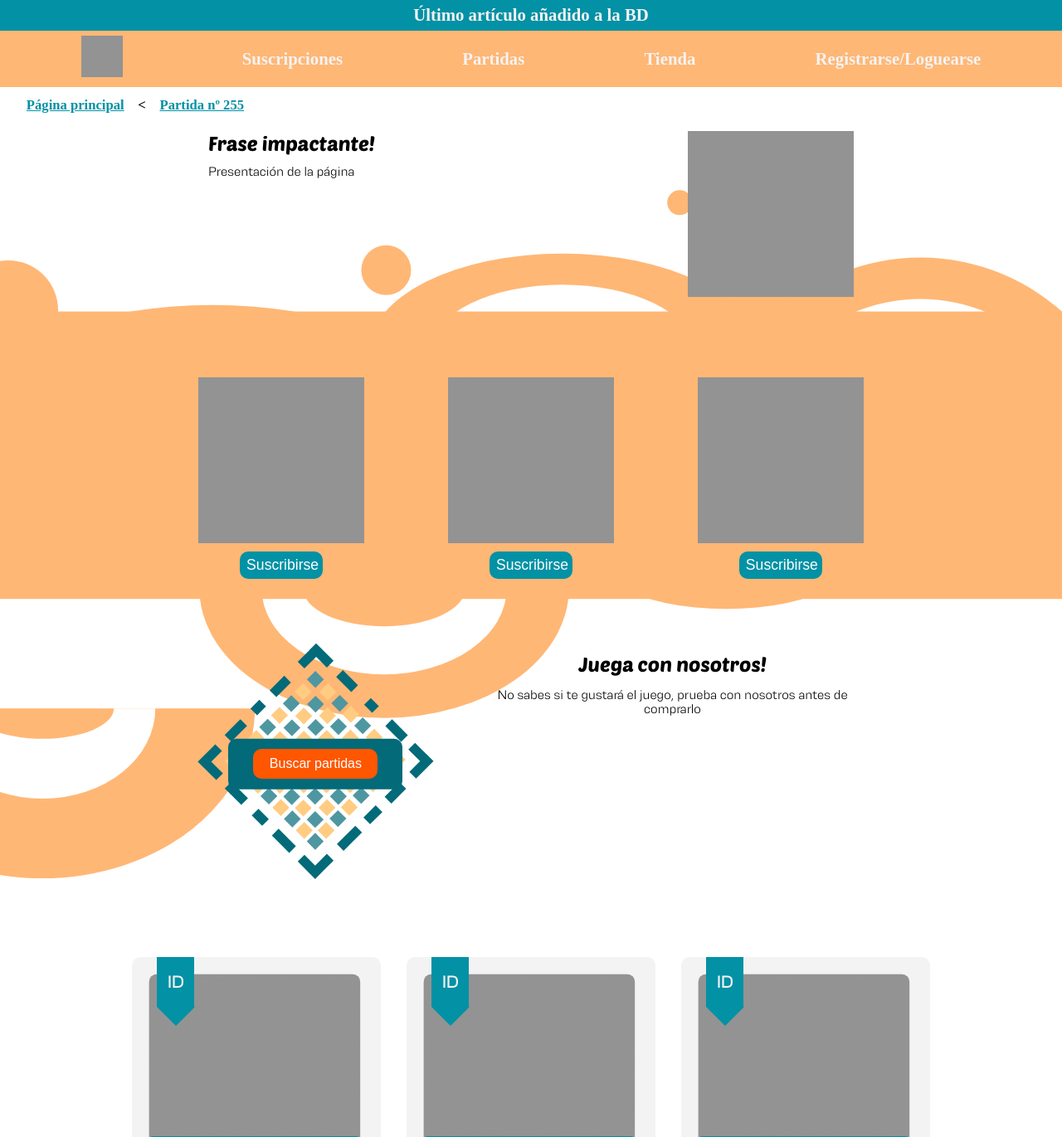
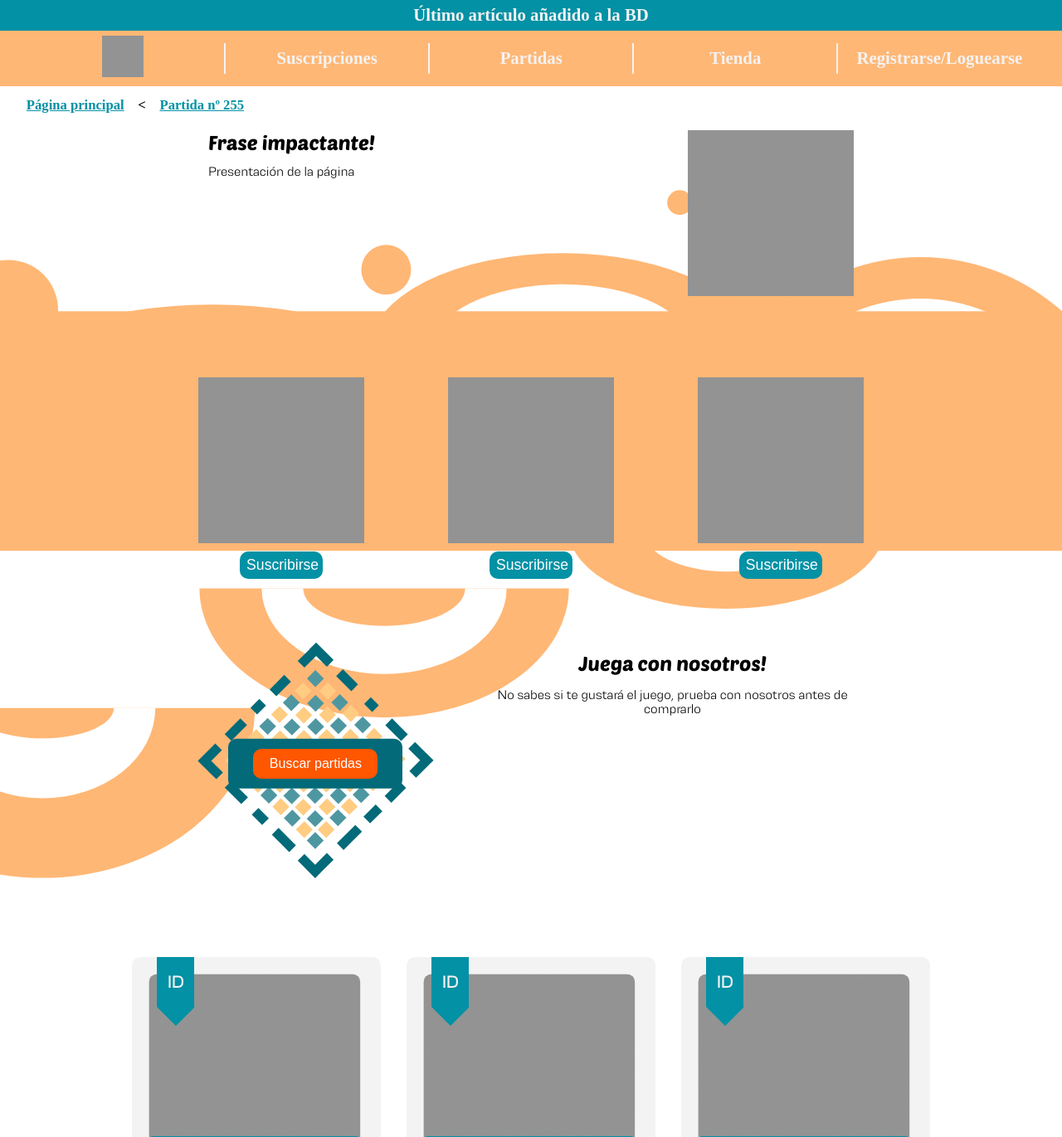
Before and after one commit to a20yagosf/proyect-daw2-clickbox, a PHP site: page /html/index.html in a window 1280 px wide. Shown: the top 1371 px of the page at 83% size. Run offline with PHP 8.4, Linux system fonts and the light colour scheme; some libraries are stand-ins or nearby versions.

Commit message:
Pruebas en la creación de la página principal

```diff
--- a/css/_general.scss
+++ b/css/_general.scss
@@ -19,6 +19,13 @@
     font-size: $fontSize;
     border-radius: 10px;
     color: white;
+
+    &:hover {
+
+    }
+}
+
+@function aclararColor($color) {
 }
 
 
--- a/css/_header.scss
+++ b/css/_header.scss
@@ -13,10 +13,27 @@ header {
 
 nav {
     @include contenedor(100%, auto, $colorSecundario);
-    padding: 0.5% 2%;
-    display: flex;
-    justify-content: space-around;
-    align-items: center;
+    padding: 0% 2%;
+    ul {
+        display: flex;
+        justify-content: space-around;
+        align-items: center;
+    }
+
+    li {
+        padding: 0.5% 0%;
+        text-align: center;
+        list-style: none;
+        width: 100%;
+
+        &:hover {
+            background-color: $colorDestacado;
+        }
+    }
+
+    li:not(li:first-child){
+        border-left: $borderHeader solid $colorLetra;
+    }
 
     a {
         color: $colorLetra;
--- a/css/_variables.scss
+++ b/css/_variables.scss
@@ -3,6 +3,8 @@ $colorSecundario: #FFB775;
 $colorDestacado: #FF5600;
 $colorPrincipalOscuro: #026a79;
 $colorLetra: #F3F3F3;
+
+$borderHeader: 2px;
 
 $sizeLogo: 50px;
 $sizeLogoPresentacion: 200px;
--- a/css/styles.css
+++ b/css/styles.css
@@ -24,10 +24,24 @@ nav {
   width: 100%;
   height: auto;
   background-color: #FFB775;
-  padding: 0.5% 2%;
+  padding: 0% 2%;
+}
+nav ul {
   display: flex;
   justify-content: space-around;
   align-items: center;
+}
+nav li {
+  padding: 0.5% 0%;
+  text-align: center;
+  list-style: none;
+  width: 100%;
+}
+nav li:hover {
+  background-color: #FF5600;
+}
+nav li:not(li:first-child) {
+  border-left: 2px solid #F3F3F3;
 }
 nav a {
   color: #F3F3F3;
--- a/html/index.html
+++ b/html/index.html
@@ -17,11 +17,13 @@
     <header>
         <div id="alerta">Último artículo añadido a la BD</div>
         <nav>
-            <a href="#"><img src="../img/Recuadro.png" alt="Logo página"></a>
-            <a href="#">Suscripciones</a>
-            <a href="#">Partidas</a>
-            <a href="#">Tienda</a>
-            <a href="#">Registrarse/Loguearse</a>
+            <ul>
+                <li><a href="#"><img src="../img/Recuadro.png" alt="Logo página"></a></li>
+                <li><a href="#">Suscripciones</a></li>
+                <li><a href="#">Partidas</a></li>
+                <li><a href="#">Tienda</a></li>
+                <li><a href="#">Registrarse/Loguearse</a></li>
+            </ul>
         </nav>
         <div id="localizacionPag">
             <ul>
--- a/js/pagina_principal.js
+++ b/js/pagina_principal.js
@@ -78,22 +78,22 @@ function crearDetallesSvg() {
  */
 function crearDisenhoSuscripciones() {
     //Buscamo el recuadro de suscripciones y le cogemos los puntos de referencia
-    let recuadroSus = document.getElementById("suscripciones").getBoundingClientRect();
+    let recuadroSusc = document.getElementById("suscripciones").getBoundingClientRect();
     //Creamos los circulos
-    crearCirculo([10, recuadroSus.y - recuadroSus.height/1.5, 60]);
-    crearCirculo([recuadroSus.width/2.2, recuadroSus.y - recuadroSus.height/1.2, 30]);
-    crearCirculo([recuadroSus.width/1.13, recuadroSus.y - recuadroSus.height/1.2, 70]);
-    crearCirculo([recuadroSus.width/1.25, recuadroSus.y/4, 15]);
+    crearCirculo([10, recuadroSusc.y - recuadroSusc.height/1.5, 60]);
+    crearCirculo([recuadroSusc.width/2.2, recuadroSusc.y - recuadroSusc.height/1.2, 30]);
+    crearCirculo([recuadroSusc.width/1.13, recuadroSusc.y - recuadroSusc.height/1.2, 70]);
+    crearCirculo([recuadroSusc.width/1.25, recuadroSusc.y/4, 15]);
     //Creamos su diseño
-    crearDisenhoPath(recuadroSus.width/2, 0, recuadroSus.y - recuadroSus.height/3, 60, 30, 0.4, true);
-    crearDisenhoPath(recuadroSus.width/2.2, recuadroSus.width/2.3, recuadroSus.y - recuadroSus.height/2, 75, 75, 0.5, true);
-    crearDisenhoPath(recuadroSus.width/2, recuadroSus.width/1.2, recuadroSus.y, 50, 25, 1, true);
+    crearDisenhoPath(recuadroSusc.width/2, 0, recuadroSusc.y - recuadroSusc.height/3, 60, 30, 0.4, true);
+    crearDisenhoPath(recuadroSusc.width/2.2, recuadroSusc.width/2.3, recuadroSusc.y - recuadroSusc.height/2, 75, 75, 0.5, true);
+    crearDisenhoPath(recuadroSusc.width/2, recuadroSusc.width/1.2, recuadroSusc.y, 50, 25, 1, true);
     //Creamos la parte inferior
-    crearDisenhoPath(recuadroSus.width/2, -recuadroSus.width/5, recuadroSus.y + recuadroSus.height - 1, 120, 50, 0.8, false);
-    crearDisenhoPath(recuadroSus.width/2.3, recuadroSus.width/2.3 - recuadroSus.width/5, recuadroSus.y + recuadroSus.height/2 - 1, 75, 50, 0.7, false);
-    crearDisenhoPath(recuadroSus.width/2.7, recuadroSus.width/2.3 - recuadroSus.width/5 + recuadroSus.width/2.3, recuadroSus.y/2 + recuadroSus.height - 1, 90, 90, 0.5, false);
+    crearDisenhoPath(recuadroSusc.width/2, -recuadroSusc.width/5, recuadroSusc.y + recuadroSusc.height - 1, 120, 50, 0.8, false);
+    crearDisenhoPath(recuadroSusc.width/2.3, recuadroSusc.width/2.3 - recuadroSusc.width/5, recuadroSusc.y + recuadroSusc.height/2 - 1, 75, 50, 0.7, false);
+    crearDisenhoPath(recuadroSusc.width/2.7, recuadroSusc.width/2.3 - recuadroSusc.width/5 + recuadroSusc.width/2.3, recuadroSusc.y/2 + recuadroSusc.height - 1, 90, 90, 0.5, false);
     //Creamos el rectángulo
-    crearRect([0, recuadroSus.y/1.8], recuadroSus.height * 1.2, recuadroSus.width * 1.5);
+    crearRect([0, recuadroSusc.y/1.8], recuadroSusc.height);
     //Creamos los circulos
     /*crearCirculo([recuadroSus.width/2.35 - recuadroSus.width/5, recuadroSus.y + recuadroSus.height - 1, 80]);
     crearCirculo([recuadroSus.width/2.3 - recuadroSus.width/5 + recuadroSus.width/2.25, recuadroSus.y + recuadroSus.height/1.3, 80]);
@@ -185,7 +185,7 @@ function crearPath(atributos) {
  *
  * @return  {NodeElement}              Devuelve el nodo del DOM creado con el rectángulo
  */
- function crearRect(valorProp, height, width) {
+ function crearRect(valorProp, height) {
     //Busco el svg
    let svg = document.querySelector("svg");
    //Creo el elemento con NS ya que tengo que pasarle el namespace para que no entre en conflicto
@@ -199,8 +199,7 @@ function crearPath(atributos) {
        rectangulo.setAttribute(elemento, valorProp[propRect.indexOf(elemento)]);
    });
    //Le asigno el valor del height tanto como alto es el div suscripciones
-   rectangulo.style.height = height;
-   rectangulo.style.width = width;
+   rectangulo.style.height = height + "px";
    svg.append(rectangulo);
 }
 
```
Also changed, not shown: 1 other file.
